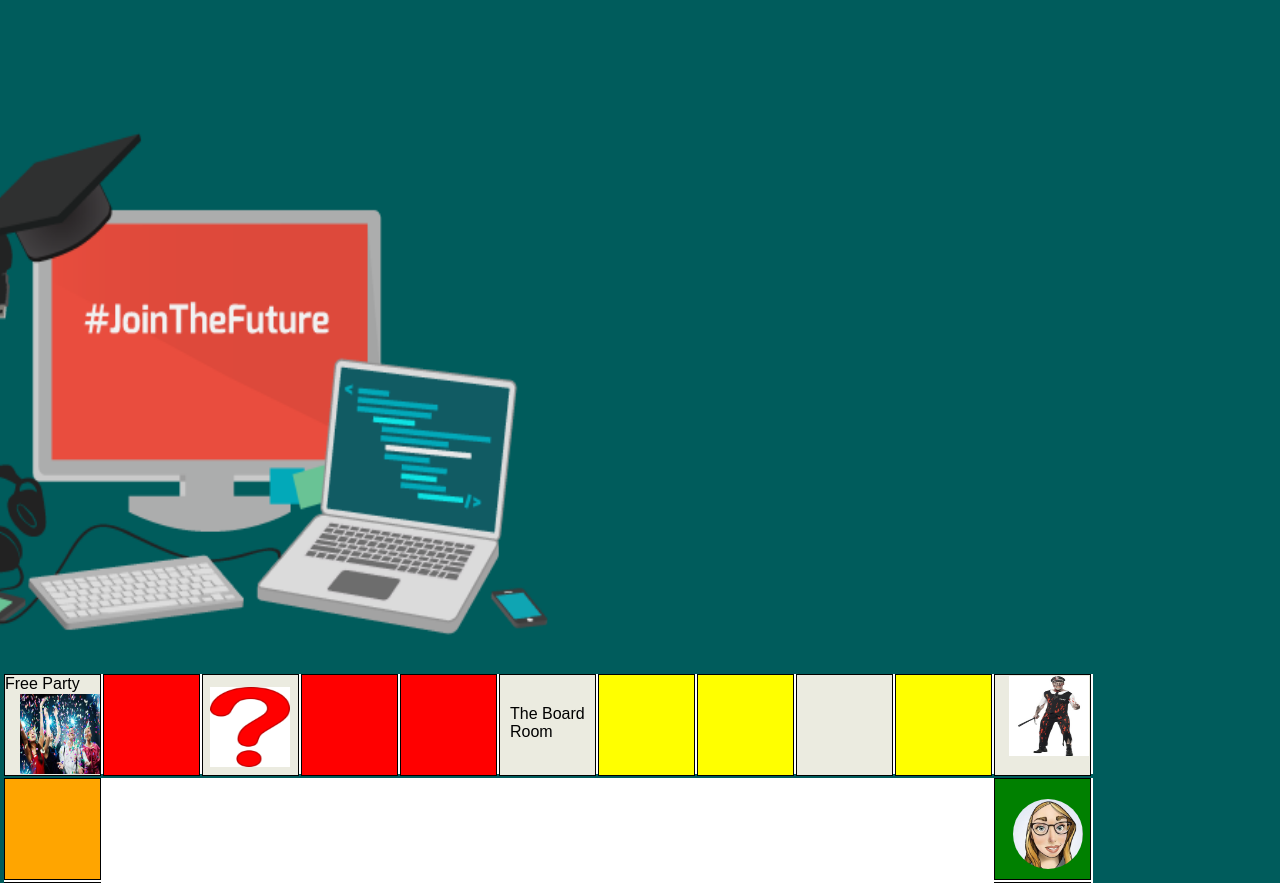
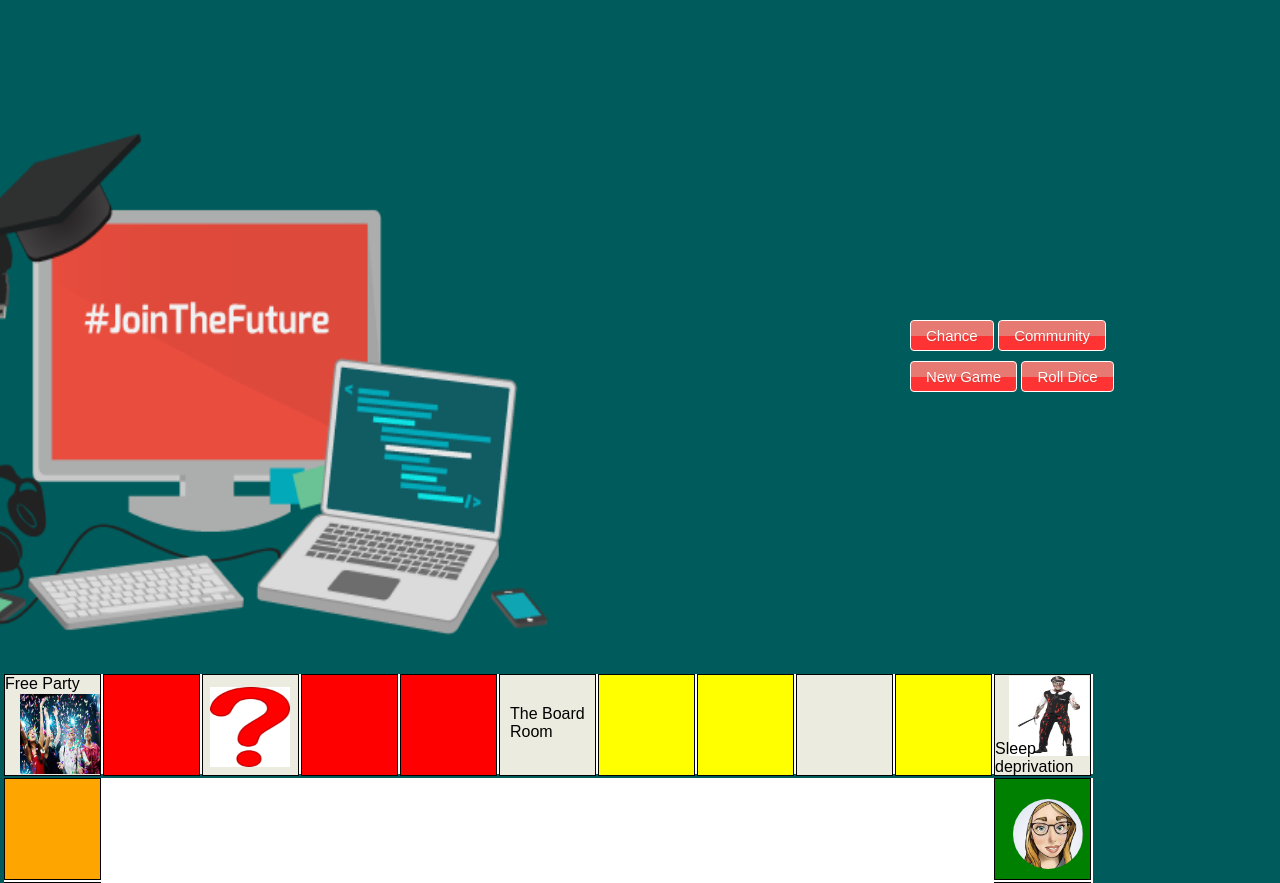
Before and after one commit to Kotare-Monopoly/Front_End, a plain HTML site: page index.html in a window 1280 px wide. Shown: the part 380-1263 px from the top of the page. Drawn offline with nearby package versions, Linux system fonts and the light colour scheme.

Commit message:
buttons added

```diff
--- a/index.html
+++ b/index.html
@@ -18,9 +18,15 @@
 
 <div class="board">
  <div class= "buttons">
+     <div class="card-button" id="card-display">
+    <button name="button" id="chance">Chance</button>
+    <button name="button" id="community">Community</button>
+    </div>
     <button name="button" id="new-game-button">New Game</button>
     <button name="button" id="roll-dice-button">Roll Dice </button>
  </div>
+
+
  <div class="background-image">
        <img src="public/image/eda.png" width="700px" height="550px" >
     </div>
@@ -39,7 +45,7 @@
         <div class="square square-x yellow" id="square-28"></div>
         <div class="square square-x" id="square-29"></div>
         <div class="square square-x yellow" id="square-30"></div>
-        <div class="square square-x" id="square-31"><img class="zombie_man"src="public/image/zombie.jpg" width="80px" height="80px"></div>
+        <div class="square square-x" id="square-31"><img class="zombie_man"src="public/image/zombie.jpg" width="80px" height="80px"><div class ="cop">Sleep deprivation</div></div>
     </div>
     <div class="row" id="row2">
         <div class="col1">
@@ -48,10 +54,10 @@
             <div class="square square-y" id="square-18"><img class="community_chest"src="public/image/community_chest.jpg" width="80px" height="80px"></div>
             <div class="square square-y orange" id="square-17"></div>
             <div class="square square-y" id="square-16"><div class="utilities">The Shire</div></div>
-            <div class="square square-y pink" id="square-15"></div>
-            <div class="square square-y pink" id="square-14"></div>
+            <div class="square square-y pink" id="square-15"><img class="image"src="public/image/creative.jpg" width="70px" height="70px"></div>
+            <div class="square square-y pink" id="square-14"><img class="image"src="public/image/hat.jpg" width="70px" height="70px"></div>
             <div class="square square-y" id="square-13"></div>
-            <div class="square square-y pink" id="square-12"></div>
+            <div class="square square-y pink" id="square-12"><img class="image"src="public/image/money.jpg" width="70px" height="70px"></div>
 
 
         </div>
--- a/public/css/monopoly.css
+++ b/public/css/monopoly.css
@@ -49,7 +49,7 @@ Buttons
 .buttons {
   width: 220px;
   float: right;
-  margin-top: 200px;
+  margin-top: 500px;
   position: relative;
   right: 150px;
 
@@ -84,6 +84,49 @@ Buttons
   box-shadow:inset 0px 39px 0px -24px #e67a73;
   background-color:#FF3333;
 }
+
+.card-button {
+  width: 220px;
+  float: right;
+  margin-top: 200px;
+  padding-bottom: 10px;
+  position: relative;
+  right: 0px;
+
+}
+#chance {
+  border-radius:4px;
+  border:1px solid #ffffff;
+  display:inline-block;
+  cursor:pointer;
+  color:#ffffff;
+  font-family:Arial;
+  font-size:15px;
+  padding:6px 15px;
+  text-decoration:none;
+  text-shadow:0px 1px 0px #cf473e;
+  box-shadow:inset 0px 39px 0px -24px #e67a73;
+  background-color:#FF3333;
+
+}
+
+#community {
+  border-radius:4px;
+  border:1px solid #ffffff;
+  display:inline-block;
+  cursor:pointer;
+  color:#ffffff;
+  font-family:Arial;
+  font-size:15px;
+  padding:6px 15px;
+  text-decoration:none;
+  text-shadow:0px 1px 0px #cf473e;
+  box-shadow:inset 0px 39px 0px -24px #e67a73;
+  background-color:#FF3333;
+
+}
+
+
 .background-image {
     width: 250px;
     float: right;
@@ -225,12 +268,24 @@ position: relative;
 .go {
   position: relative;
   margin-left: 15px;
- margin-top: -60px;
+ margin-top: -90px;
 }
 .free-parking{
   position: relative;
   margin-left: 15px;
  margin-top: -60px;
+}
+
+.cop {
+  position: relative;
+  margin-left: 0px;
+ margin-top: -20px;
+
+}
+
+
+.piece-player-1 {
+
 }
 
 /*******************************
```
Also changed, not shown: public/image/creative.jpg (added), public/image/hat.jpg (added), public/image/money.jpg (added).
